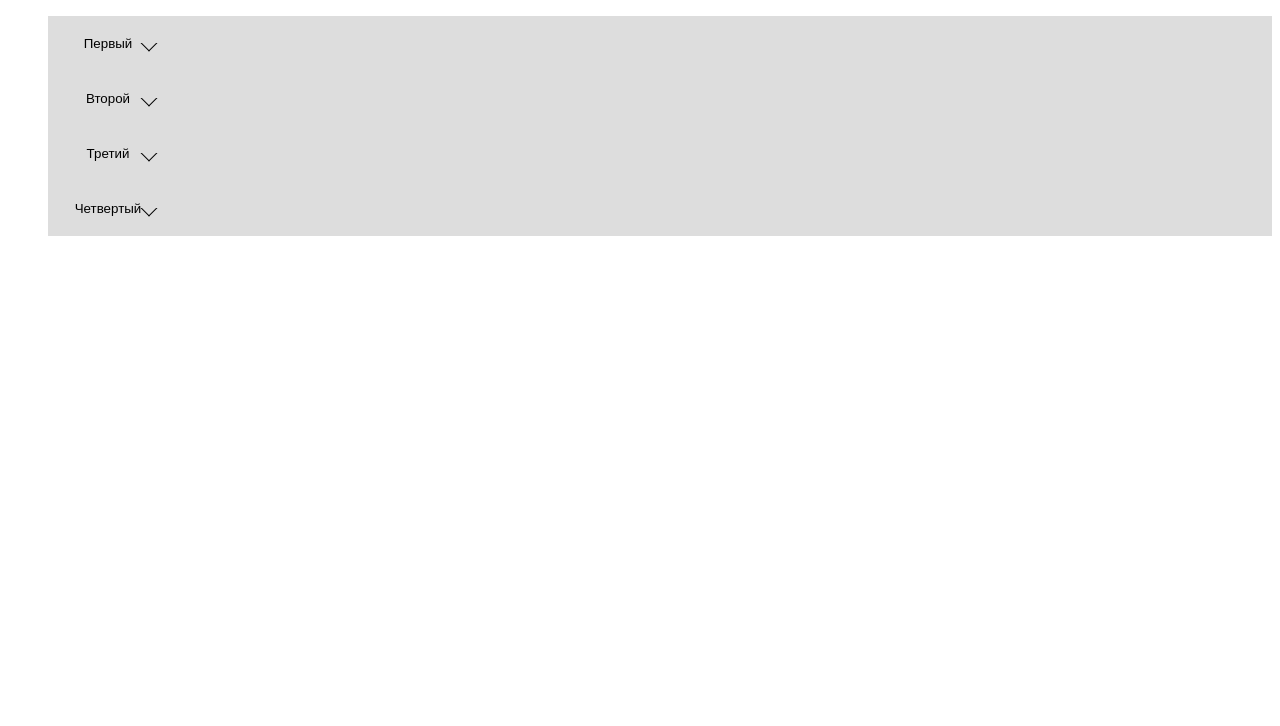
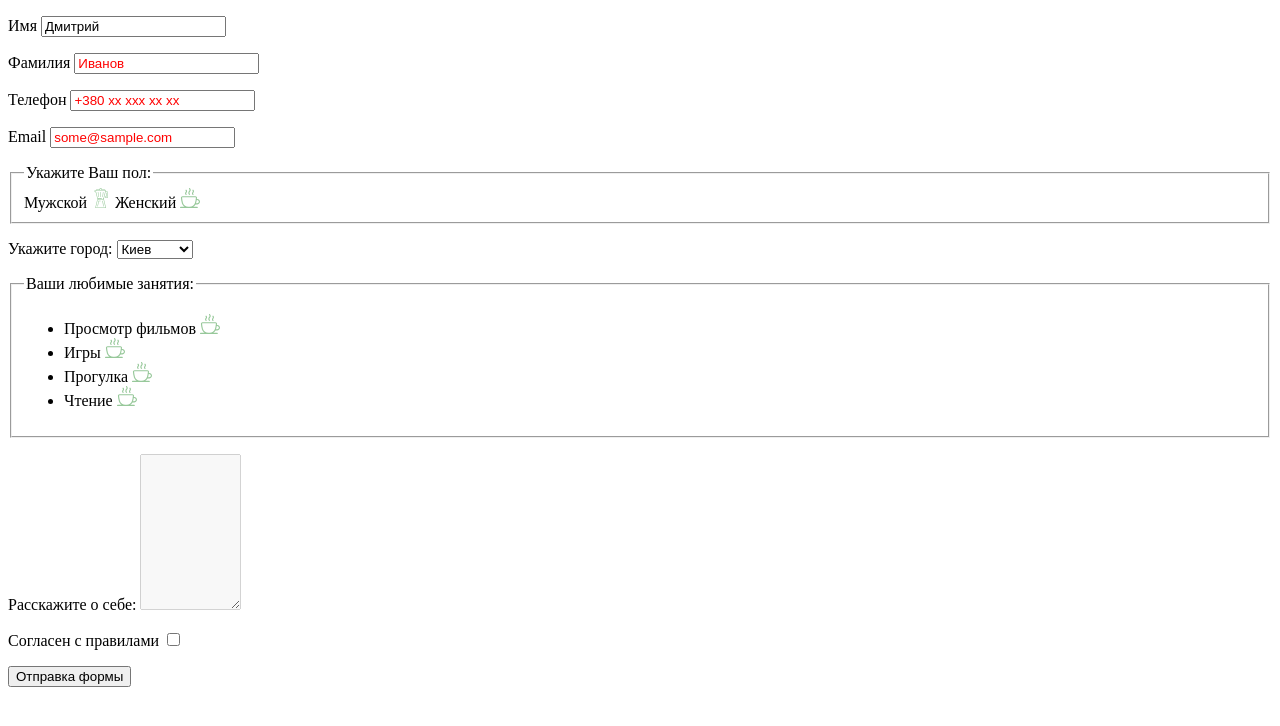
Before and after one commit to dimovich85/LendingTeam, a website built with webpack: page src/templates/index.html in a window 1280 px wide. Built offline with nearby package versions, Linux system fonts and the light colour scheme; files whose address does not match are found by name.

Commit message:
Стилизация чекбоксов и радио

```diff
--- a/src/precss/styles.less
+++ b/src/precss/styles.less
@@ -3,36 +3,45 @@
 @import 'libs/mixins.less';
 
 
-.dropdown{
-	list-style: none;
-	&__li{
-		background-color: #ddd;
-		padding: 10px;
-	}
-	button{
-		position: relative;
-		border: none;
-		background-color: transparent;
-		width: 100px;
-		cursor: pointer;
-		padding: 10px;
-		&.opened:before{
-			transform: rotate(-45deg);
-		}
-		&:before{
-			content: '';
-			display: block;
-			position: absolute;
-			top: 50%;
-			right: 3px;
-			margin-top: -7px;
-			width: 10px;
-			height: 10px;
-			border: 1px solid transparent;
-			border-top-color: #000;
-			border-right-color: #000;
-			transform: rotate(135deg);
-			transition: transform 0.3s ease-in;
-		}
-	}
+::-webkit-input-placeholder { /* Chrome/Opera/Safari */
+  color: #ff0000;
 }
+::-moz-placeholder { /* Firefox 19+ */
+  color: #ff0000;
+}
+:-ms-input-placeholder { /* IE 10+ */
+  color: #ff0000;
+}
+:-moz-placeholder { /* Firefox 18- */
+  color: #ff0000;
+}
+
+.visually-hidden{
+	width: 1px;
+	height: 1px;
+	overflow: hidden;
+	margin: -1px;
+	position: absolute;
+	clip: rect(0,0,0,0);
+	border: none;
+}
+
+.custom-input{
+	display: inline-block;
+	@size: 20px;
+	width: @size;
+	height: @size;
+	background: transparent url(../img/svg/noun_Coffee_848419.svg) no-repeat center;
+}
+
+.origin-input:checked + .custom-input{
+	background-image: url('../img/svg/noun_Teapot_134361.svg');
+}
+
+.origin-input:required + .custom-input{
+	background-color: green;
+}
+
+.origin-input:disabled + .custom-input{
+	background-color: pink;
+}
--- a/src/templates/index.html
+++ b/src/templates/index.html
@@ -19,32 +19,81 @@
 </head>
 <body>
 
-<ul class="dropdown">
-	<li class="dropdown__li">
-		<button>Первый</button>
-		<div class="info">
-			Lorem ipsum dolor sit amet, consectetur adipisicing elit. Eaque perspiciatis placeat voluptatem molestias nisi ea, vel! Magni provident ab consequuntur, cum alias laudantium dicta veniam enim at deserunt pariatur, doloribus.
-		</div>
-	</li>
-	<li class="dropdown__li">
-		<button>Второй</button>
-		<div class="info">
-			Lorem ipsum dolor sit amet, consectetur adipisicing elit. Ratione omnis, sed porro, explicabo soluta asperiores distinctio molestias deserunt eum aut perferendis adipisci magnam! Optio dicta ipsam, beatae, nisi maiores asperiores?
-		</div>
-	</li>
-	<li class="dropdown__li">
-		<button>Третий</button>
-		<div class="info">
-			Lorem ipsum dolor sit amet, consectetur adipisicing elit. Temporibus nam reiciendis suscipit exercitationem voluptate dolorum, accusamus similique cumque quas, eligendi nulla, aliquam mollitia dolorem quis distinctio quibusdam ea tenetur modi.
-		</div>
-	</li>
-	<li class="dropdown__li">
-		<button>Четвертый</button>
-		<div class="info">
-			Lorem ipsum dolor sit amet, consectetur adipisicing elit. Adipisci doloribus cum, at minima, accusantium dolores quidem magnam perferendis earum sit, rem aspernatur vel. Commodi optio repellat error, libero facere odio.
-		</div>
-	</li>
-</ul>
+
+<form action="#" method="GET">
+	<p>
+		<label for="name">Имя</label>
+		<input id="name" type="text" name="my-name" value="Дмитрий" required>
+	</p>
+	<p>
+		<label for="surname">Фамилия</label>
+		<input id="surname" type="text" name="my-surname" placeholder="Иванов" required>
+	</p>
+	<p>
+		<label for="phone">Телефон</label>
+		<input id="phone" type="tel" name="my-phone" placeholder="+380 xx xxx xx xx" required pattern="[0-9]{9,20}">
+	</p>
+	<p>
+		<label for="email">Email</label>
+		<input id="email" type="email" name="my-email" placeholder="some@sample.com" required>
+	</p>
+	<fieldset>
+		<legend>Укажите Ваш пол:</legend>
+		<label for="male">Мужской</label>
+		<input class="visually-hidden origin-input" id="male" type="radio" name="sex" value="мужской" checked>
+		<span class="custom-input"></span>
+		<label for="female">Женский</label>
+		<input class="visually-hidden origin-input" id="female" type="radio" name="sex" value="женский">
+		<span class="custom-input"></span>
+	</fieldset>
+	<p>
+		<label for="city">Укажите город:</label>
+		<select name="city" id="city">
+			<option value="Киев">Киев</option>
+			<option value="Винница">Винница</option>
+			<option value="Одесса">Одесса</option>
+		</select>
+	</p>
+	<fieldset>
+		<legend>Ваши любимые занятия:</legend>
+		<ul>
+			<li>
+				<label for="check1">Просмотр фильмов</label>
+				<input class="visually-hidden origin-input" id="check1" type="checkbox" name="hoobies" value="фильмы">
+				<span class="custom-input"></span>
+			</li>
+			<li>
+				<label for="check2">Игры</label>
+				<input class="visually-hidden origin-input" id="check2" type="checkbox" name="hoobies" value="игры">
+				<span class="custom-input"></span>
+			</li>
+			<li>
+				<label for="check3">Прогулка</label>
+				<input class="visually-hidden origin-input" id="check3" type="checkbox" name="hoobies" value="прогулка">
+				<span class="custom-input"></span>
+			</li>
+			<li>
+				<label for="check4">Чтение</label>
+				<input class="visually-hidden origin-input" id="check4" type="checkbox" name="hoobies" value="чтение">
+				<span class="custom-input"></span>
+			</li>
+		</ul>
+	</fieldset>
+	<p>
+		<label><span>Расскажите о себе:</span>
+			<textarea name="about" cols="10" rows="10" disabled></textarea>
+		</label>
+	</p>
+	<p>
+		<label>Согласен с правилами
+			<input type="checkbox" name="check-rules" required>
+		</label>
+	</p>
+	<input type="hidden" name="product-id" value="57">
+	<button type="submit">Отправка формы</button>
+</form>
+
+
 
 
 <script src="../js/jquery.min.js"></script>
```
Also changed, not shown: build/css/styles.css, build/index.html, 1 other file.
